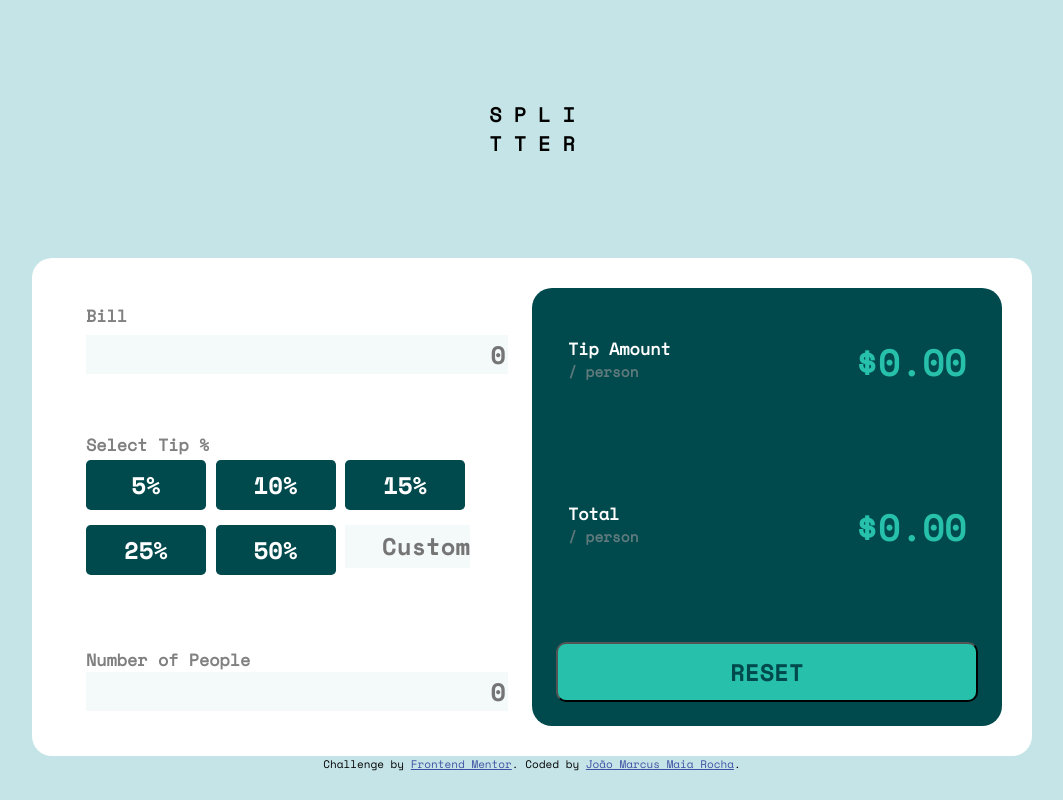
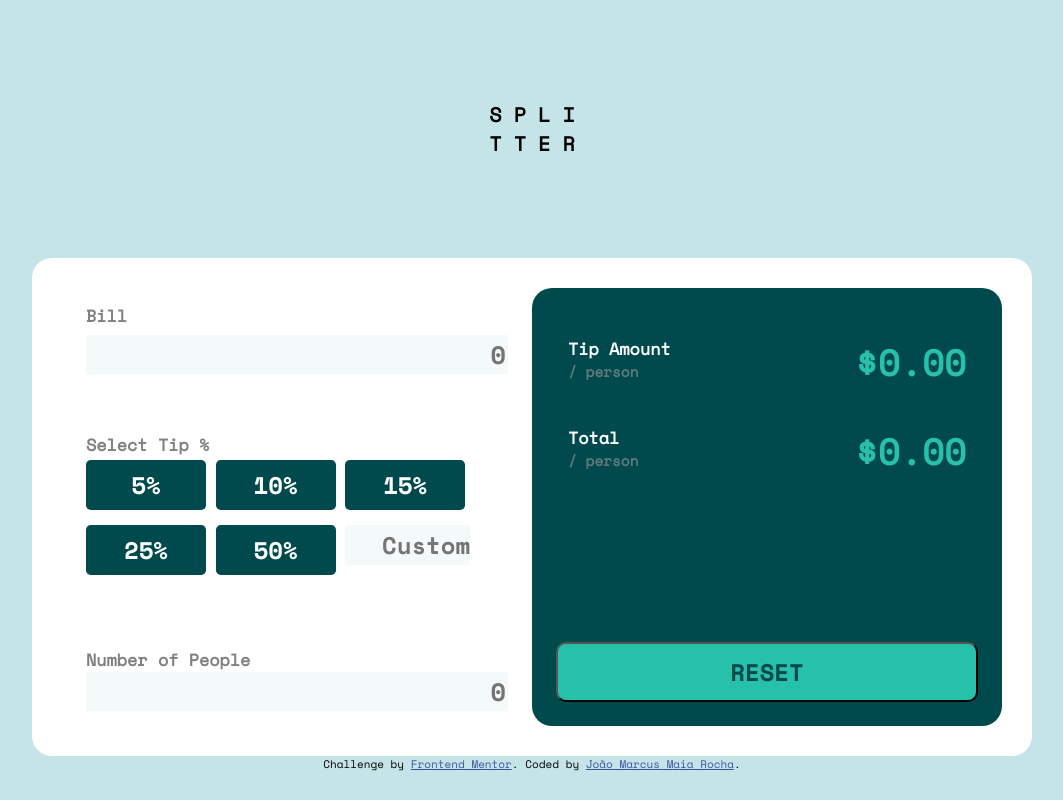
Before and after one commit to Joaom123/tip-calculator-angular, an Angular app: page / in a window 1280 px wide. Shown: the whole page, without its empty margins (108-1171 px from the left). Built offline with nearby package versions, Linux system fonts and the light colour scheme.

Commit message:
corrigindo posicionamento do botão reset

```diff
--- a/src/app/app.component.css
+++ b/src/app/app.component.css
@@ -70,7 +70,7 @@
   text-align: right;
   color: var(--very-dark-cyan);
   width: 125px;
-  height: 43px;
+  height: 40px;
   padding: 0;
   margin: 0;
 }
@@ -89,20 +89,19 @@
   display: flex;
   flex: 1;
   flex-direction: column;
-  justify-content: space-between;
   padding: 1em;
 }
 
 .tipDisplay__tipAmount {
   display: flex;
   justify-content: space-between;
-  margin: 1em 0.5em 2em;
+  margin: 1em 0.5em 1em;
 }
 
 .tipDisplay__total {
   display: flex;
   justify-content: space-between;
-  margin: 1em 0.5em 2em;
+  margin: 0.5em 0.5em 1em;
 }
 
 .tipCalculator__resetButton {
@@ -114,6 +113,7 @@
   font-size: 24px;
   padding: 10px 0 10px;
   width: 100%;
+  margin-top: auto;
 }
 
 .tipDisplay__name {
```
